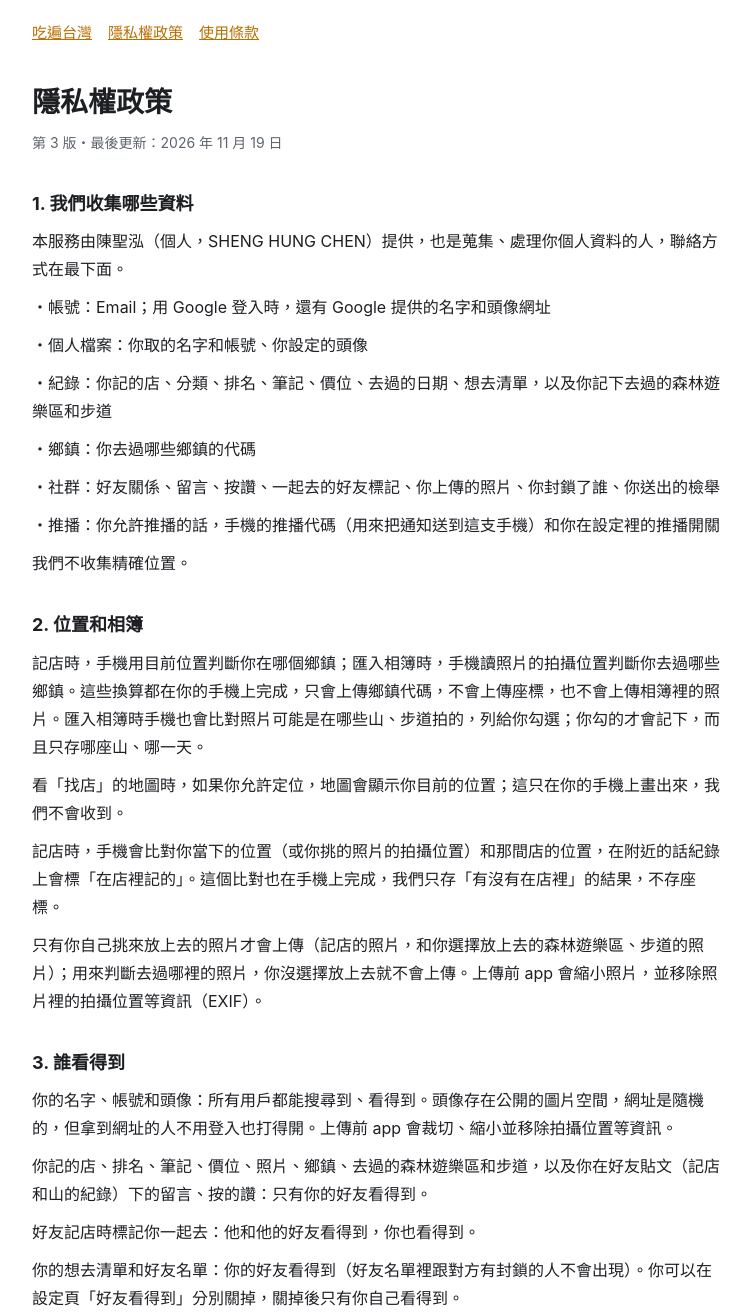
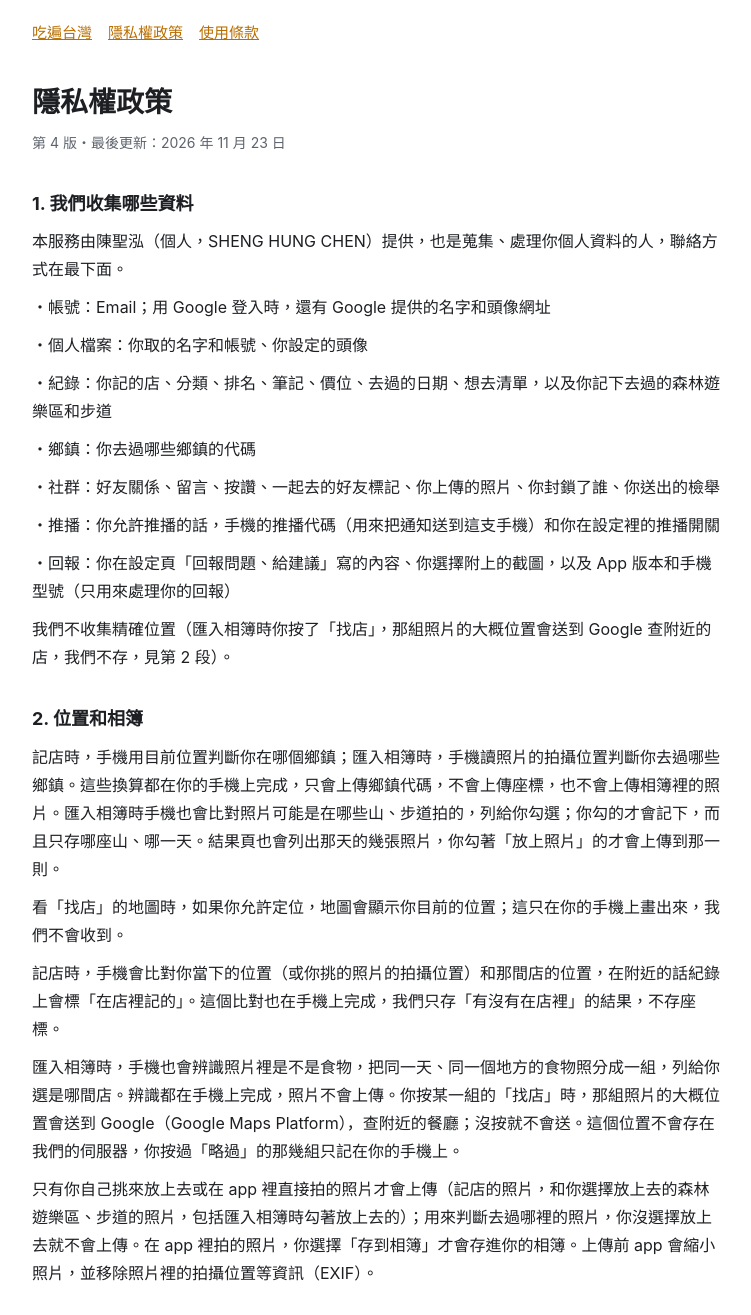
Before and after one commit to honglaouo/eat368-legal, a plain HTML site: page privacy.html in a window 1280 px wide. Shown: the part 20-1335 px from the top of the page, without its empty margins (264-1015 px from the left). Drawn offline with Linux system fonts and the light colour scheme.

Commit message:
更新條款

```diff
--- a/privacy.html
+++ b/privacy.html
@@ -26,7 +26,7 @@ footer { margin-top: 48px; padding-top: 16px; border-top: 1px solid var(--line);
 <main>
 <nav><a href="./">吃遍台灣</a><a href="privacy.html">隱私權政策</a><a href="terms.html">使用條款</a></nav>
 <h1>隱私權政策</h1>
-<p class="meta">第 3 版・最後更新：2026 年 11 月 19 日</p>
+<p class="meta">第 4 版・最後更新：2026 年 11 月 23 日</p>
 <h2>1. 我們收集哪些資料</h2>
 <p>本服務由陳聖泓（個人，SHENG HUNG CHEN）提供，也是蒐集、處理你個人資料的人，聯絡方式在最下面。</p>
 <p>・帳號：Email；用 Google 登入時，還有 Google 提供的名字和頭像網址</p>
@@ -35,12 +35,14 @@ footer { margin-top: 48px; padding-top: 16px; border-top: 1px solid var(--line);
 <p>・鄉鎮：你去過哪些鄉鎮的代碼</p>
 <p>・社群：好友關係、留言、按讚、一起去的好友標記、你上傳的照片、你封鎖了誰、你送出的檢舉</p>
 <p>・推播：你允許推播的話，手機的推播代碼（用來把通知送到這支手機）和你在設定裡的推播開關</p>
-<p>我們不收集精確位置。</p>
+<p>・回報：你在設定頁「回報問題、給建議」寫的內容、你選擇附上的截圖，以及 App 版本和手機型號（只用來處理你的回報）</p>
+<p>我們不收集精確位置（匯入相簿時你按了「找店」，那組照片的大概位置會送到 Google 查附近的店，我們不存，見第 2 段）。</p>
 <h2>2. 位置和相簿</h2>
-<p>記店時，手機用目前位置判斷你在哪個鄉鎮；匯入相簿時，手機讀照片的拍攝位置判斷你去過哪些鄉鎮。這些換算都在你的手機上完成，只會上傳鄉鎮代碼，不會上傳座標，也不會上傳相簿裡的照片。匯入相簿時手機也會比對照片可能是在哪些山、步道拍的，列給你勾選；你勾的才會記下，而且只存哪座山、哪一天。</p>
+<p>記店時，手機用目前位置判斷你在哪個鄉鎮；匯入相簿時，手機讀照片的拍攝位置判斷你去過哪些鄉鎮。這些換算都在你的手機上完成，只會上傳鄉鎮代碼，不會上傳座標，也不會上傳相簿裡的照片。匯入相簿時手機也會比對照片可能是在哪些山、步道拍的，列給你勾選；你勾的才會記下，而且只存哪座山、哪一天。結果頁也會列出那天的幾張照片，你勾著「放上照片」的才會上傳到那一則。</p>
 <p>看「找店」的地圖時，如果你允許定位，地圖會顯示你目前的位置；這只在你的手機上畫出來，我們不會收到。</p>
 <p>記店時，手機會比對你當下的位置（或你挑的照片的拍攝位置）和那間店的位置，在附近的話紀錄上會標「在店裡記的」。這個比對也在手機上完成，我們只存「有沒有在店裡」的結果，不存座標。</p>
-<p>只有你自己挑來放上去的照片才會上傳（記店的照片，和你選擇放上去的森林遊樂區、步道的照片）；用來判斷去過哪裡的照片，你沒選擇放上去就不會上傳。上傳前 app 會縮小照片，並移除照片裡的拍攝位置等資訊（EXIF）。</p>
+<p>匯入相簿時，手機也會辨識照片裡是不是食物，把同一天、同一個地方的食物照分成一組，列給你選是哪間店。辨識都在手機上完成，照片不會上傳。你按某一組的「找店」時，那組照片的大概位置會送到 Google（Google Maps Platform），查附近的餐廳；沒按就不會送。這個位置不會存在我們的伺服器，你按過「略過」的那幾組只記在你的手機上。</p>
+<p>只有你自己挑來放上去或在 app 裡直接拍的照片才會上傳（記店的照片，和你選擇放上去的森林遊樂區、步道的照片，包括匯入相簿時勾著放上去的）；用來判斷去過哪裡的照片，你沒選擇放上去就不會上傳。在 app 裡拍的照片，你選擇「存到相簿」才會存進你的相簿。上傳前 app 會縮小照片，並移除照片裡的拍攝位置等資訊（EXIF）。</p>
 <h2>3. 誰看得到</h2>
 <p>你的名字、帳號和頭像：所有用戶都能搜尋到、看得到。頭像存在公開的圖片空間，網址是隨機的，但拿到網址的人不用登入也打得開。上傳前 app 會裁切、縮小並移除拍攝位置等資訊。</p>
 <p>你記的店、排名、筆記、價位、照片、鄉鎮、去過的森林遊樂區和步道，以及你在好友貼文（記店和山的紀錄）下的留言、按的讚：只有你的好友看得到。</p>
@@ -49,9 +51,9 @@ footer { margin-top: 48px; padding-top: 16px; border-top: 1px solid var(--line);
 <p>封鎖名單、檢舉：只有你自己看得到（檢舉會交給我們處理，被檢舉的人不會知道是誰檢舉的）。</p>
 <p>我們不會賣你的資料，也不會拿來投放廣告。</p>
 <h2>4. 存在哪裡</h2>
-<p>資料存在 Supabase 提供的雲端資料庫和檔案空間，伺服器位於日本。用 Google 或 Apple 登入時，Google、Apple 會依它們自己的隱私權政策處理你的登入資料。記店時搜尋店家，你輸入的文字會送到 Google（Google Maps Platform）找店，不會附上你的位置；選好的店我們只存 Google 的店家代碼和你自己寫的店名，不存 Google 上的店名；店家頁顯示的 Google 店名是當下向 Google 查的。「找店」地圖要用的店家位置（不是你的位置）是向 Google 查的，依 Google 的規定最多暫存 30 天就刪掉，地圖也是 Google 地圖。推播通知透過 Expo 的推播服務和 Apple（或 Google）的推播服務送到你的手機，通知的文字（例如朋友的名字、店名、留言的前面一段）會經過這些服務。連續週數快斷的提醒是你的手機自己排的，不經過我們的伺服器。</p>
+<p>資料存在 Supabase 提供的雲端資料庫和檔案空間，伺服器位於日本。用 Google 或 Apple 登入時，Google、Apple 會依它們自己的隱私權政策處理你的登入資料。記店時搜尋店家，你輸入的文字會送到 Google（Google Maps Platform）找店，不會附上你的位置；只有匯入相簿時你按了「找店」，才會送那組照片的大概位置（見上面第 2 段）；選好的店我們只存 Google 的店家代碼和你自己寫的店名，不存 Google 上的店名；店家頁顯示的 Google 店名是當下向 Google 查的。「找店」地圖要用的店家位置（不是你的位置）是向 Google 查的，依 Google 的規定最多暫存 30 天就刪掉，地圖也是 Google 地圖。推播通知透過 Expo 的推播服務和 Apple（或 Google）的推播服務送到你的手機，通知的文字（例如朋友的名字、店名、留言的前面一段）會經過這些服務。連續週數快斷的提醒是你的手機自己排的，不經過我們的伺服器。</p>
 <h2>5. 用在哪裡、存多久</h2>
-<p>這些資料只用來提供本服務：顯示你的紀錄和地圖、讓好友看到你分享的內容、處理檢舉、維護安全。你使用本服務期間我們會保存這些資料；你可以在 app 的「我」頁右上角的設定裡刪除帳號，刪除後我們會立即刪除你的帳號、頭像、紀錄、照片、好友、留言、按的讚和推播代碼（登出時也會刪掉那支手機的推播代碼）；你送出的檢舉和別人檢舉你的紀錄會保留到處理完畢，法律要求保存的資料也會依法保存。</p>
+<p>這些資料只用來提供本服務：顯示你的紀錄和地圖、讓好友看到你分享的內容、處理檢舉、維護安全。你使用本服務期間我們會保存這些資料；你可以在 app 的「我」頁右上角的設定裡刪除帳號，刪除後我們會立即刪除你的帳號、頭像、紀錄、照片、好友、留言、按的讚、推播代碼和你送出的回報（登出時也會刪掉那支手機的推播代碼）；你送出的檢舉和別人檢舉你的紀錄會保留到處理完畢，法律要求保存的資料也會依法保存。</p>
 <h2>6. 你的權利</h2>
 <p>依個人資料保護法，你可以查詢、閱覽、要求複製、補充或更正、要求停止蒐集處理利用，以及要求刪除你的個人資料。名字、頭像、紀錄、照片和留言可以直接在 app 裡修改或刪除，也可以在 app 裡刪除整個帳號；其他請求請聯絡我們。你可以不提供資料，但沒有 Email 或 Google 帳號就無法登入使用。</p>
 <footer>營運者：陳聖泓（SHENG HUNG CHEN）・聯絡：<a href="mailto:eat368@gmail.com">eat368@gmail.com</a></footer>
```
Also changed, not shown: terms.html (+1 -1 lines).
